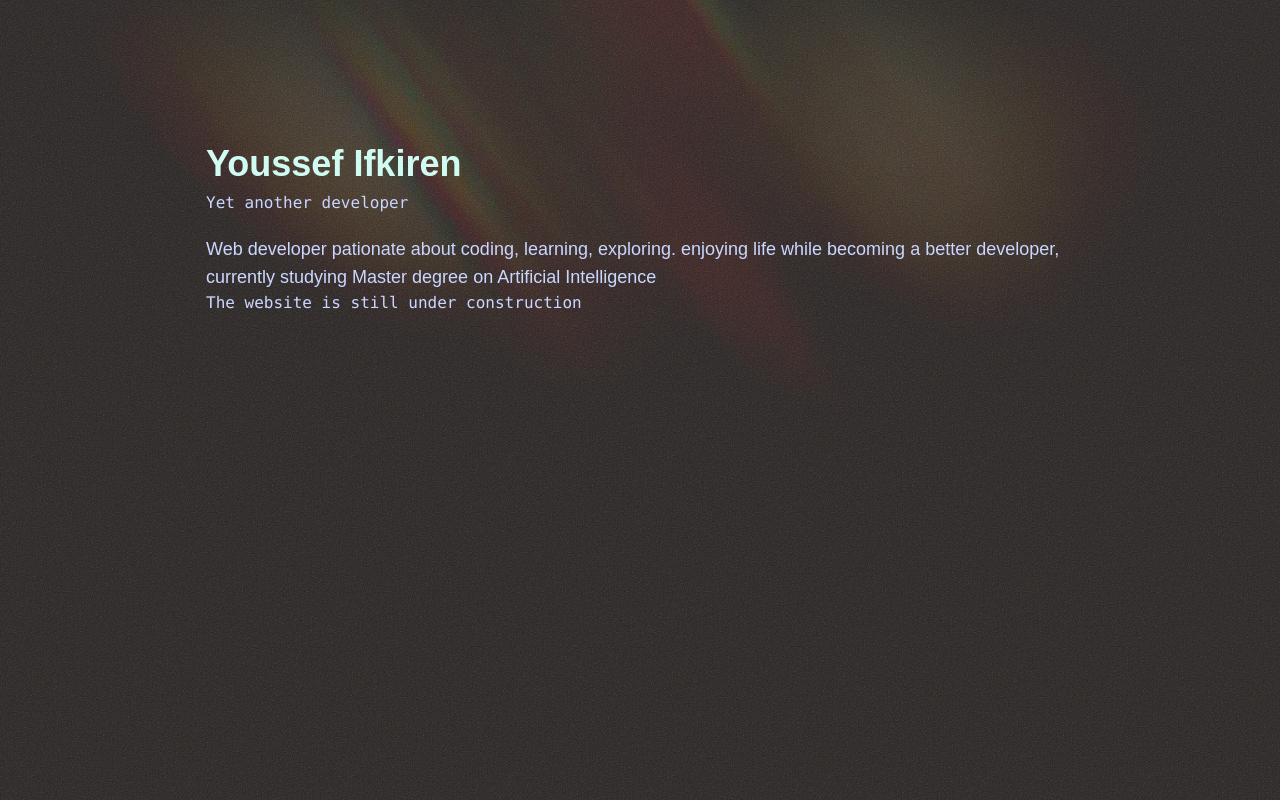
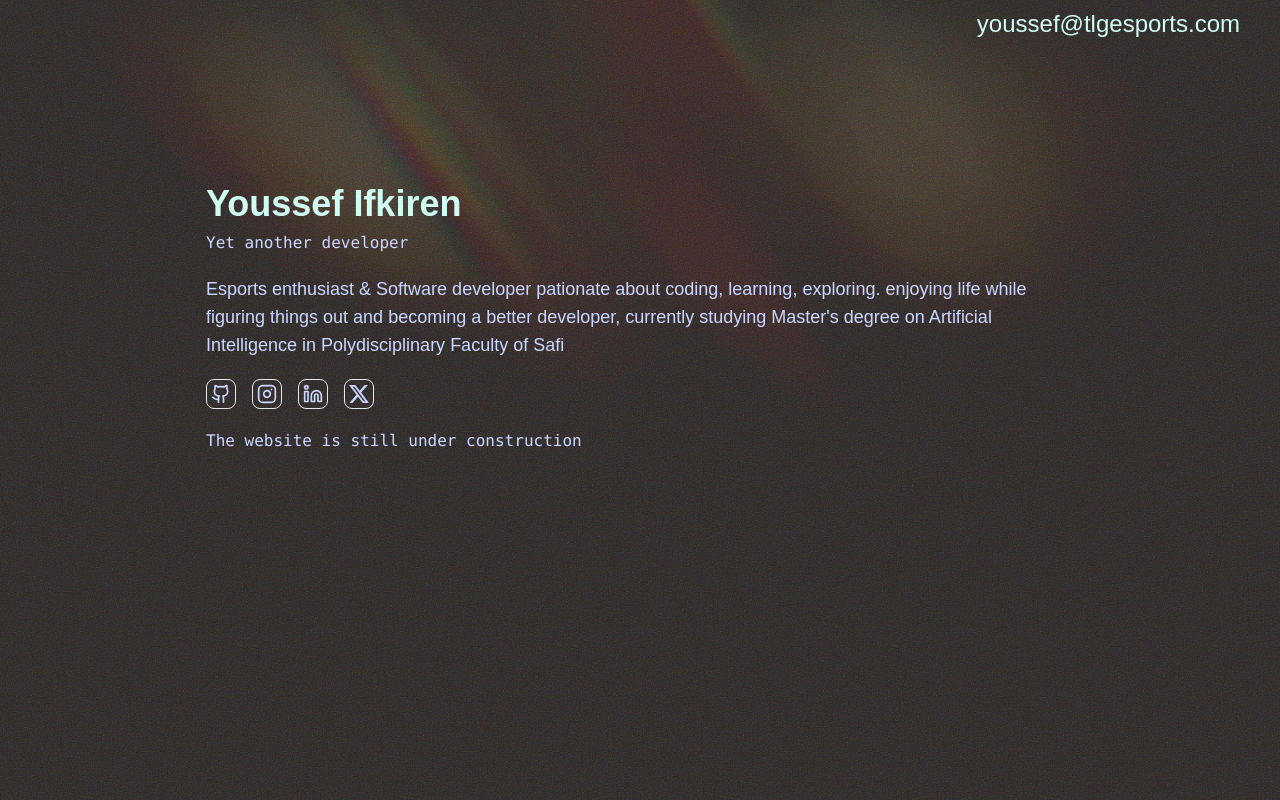
Before and after one commit to youssefifkiren/portfolio, a Next.js app: page / in a window 1280 px wide. Built offline with nearby package versions, Linux system fonts and the light colour scheme.

Commit message:
updated description, added email and social links

```diff
--- a/app/layout.tsx
+++ b/app/layout.tsx
@@ -7,6 +7,7 @@ import { Analytics } from "@vercel/analytics/react"
 import Providers from "@/components/providers/Providers";
 import Dchach from "@/components/ui/overlays/Dchach";
 import GlowLines from "@/components/ui/overlays/GlowLines";
+import Navbar from "@/components/ui/overlays/Navbar";
 
 const monsterrat = Montserrat({
   weight: ['100', '400', '500', '700'],
@@ -52,6 +53,7 @@ export default function RootLayout({
         <Providers>
           <GlowLines />
           <Dchach />
+          <Navbar />
           <main className="mx-auto w-full max-w-[900px] pt-0 md:pt-12 p-4 text-indigo-200">
             {children}
           </main>
--- a/app/page.tsx
+++ b/app/page.tsx
@@ -1,8 +1,9 @@
-import { metainfo } from "@/lib/const";
+import { metainfo, socials } from "@/lib/const";
+import Link from "next/link";
 
 export default function Home() {
   return (
-    <main>
+    <>
       <section className="pt-24">
         <div className="group inline-block overflow-hidden relative transition-element text-teal-100 font-semibold select-none">
           <h1 className="text-4xl inline-block transition-all duration-200 ease-in-out group-hover:-translate-y-full">{metainfo.name}</h1>
@@ -11,15 +12,24 @@ export default function Home() {
       </section>
       <section className="space-y-5">
         <span>
-          <code>Yet another developer</code>
+          <code>{metainfo.slug}</code>
         </span>
         <p className="md:text-lg">
           {metainfo.description}
         </p>
-        <span>
+        <div className="flex space-x-4 mb-5">
+          {
+            socials.map((s) => (
+              <Link key={s.name} className='border rounded-lg hover:bg-teal-100 hover:text-slate-600 hover:border-slate-400 p-1' href={s.link} target="_blank">
+                {s.icon}
+              </Link>
+            ))
+          }
+        </div>
+        <div className="mt-3">
           <code>The website is still under construction</code>
-        </span>
+        </div>
       </section>
-    </main>
+    </>
   );
 }
--- /dev/null
+++ b/components/ui/overlays/Navbar.tsx
@@ -0,0 +1,13 @@
+import { metainfo } from "@/lib/const"
+
+const Navbar = () => {
+  return (
+    <header>
+        <nav>
+            <span className="pt-2 mr-10 ml-auto text-teal-100 block w-fit text-2xl"><a href={`mailto:${metainfo.email}`}>{metainfo.email}</a></span>
+        </nav>
+    </header>
+  )
+}
+
+export default Navbar
--- a/lib/const.ts
+++ /dev/null
@@ -1,8 +0,0 @@
-export const metainfo = {
-    name: "Youssef Ifkiren",
-    pseudo: "Y0SseF",
-    siteDomain: "youssefifkiren.dev",
-    email: "youssef@tlgesports.com",
-    slug: "Yet Another Fullstack Developer",
-    description: "Web developer pationate about coding, learning, exploring. enjoying life while becoming a better developer, currently studying Master degree on Artificial Intelligence"
-}
--- /dev/null
+++ b/lib/const.tsx
@@ -0,0 +1,33 @@
+import { Github, Instagram, Linkedin } from "lucide-react"
+
+export const metainfo = {
+    name: "Youssef Ifkiren",
+    pseudo: "Y0SseF",
+    siteDomain: "youssefifkiren.dev",
+    email: "youssef@tlgesports.com",
+    slug: "Yet another developer",
+    description: "Esports enthusiast & Software developer pationate about coding, learning, exploring. enjoying life while figuring things out and becoming a better developer, currently studying Master's degree on Artificial Intelligence in Polydisciplinary Faculty of Safi"
+}
+
+export const socials = [
+    {
+        name: "github",
+        link: "https://github.com/youssefifkiren",
+        icon: <Github size={20} />
+    },
+    {
+        name: "instagram",
+        link: "https://instagram.com/y0ssef_tlg",
+        icon: <Instagram size={20} />
+    },
+    {
+        name: "lnikedin",
+        link: "https://www.linkedin.com/in/youssefifkiren",
+        icon: <Linkedin size={20} />
+    },
+    {
+        name: "twitter",
+        link: "https://x.com/y0ssef_tlg",
+        icon: <svg role="img" height={20} width={20} viewBox="0 0 24 24" xmlns="http://www.w3.org/2000/svg"><title>X</title><path fill="currentColor" d="M18.901 1.153h3.68l-8.04 9.19L24 22.846h-7.406l-5.8-7.584-6.638 7.584H.474l8.6-9.83L0 1.154h7.594l5.243 6.932ZM17.61 20.644h2.039L6.486 3.24H4.298Z"/></svg>
+    },
+]
```
